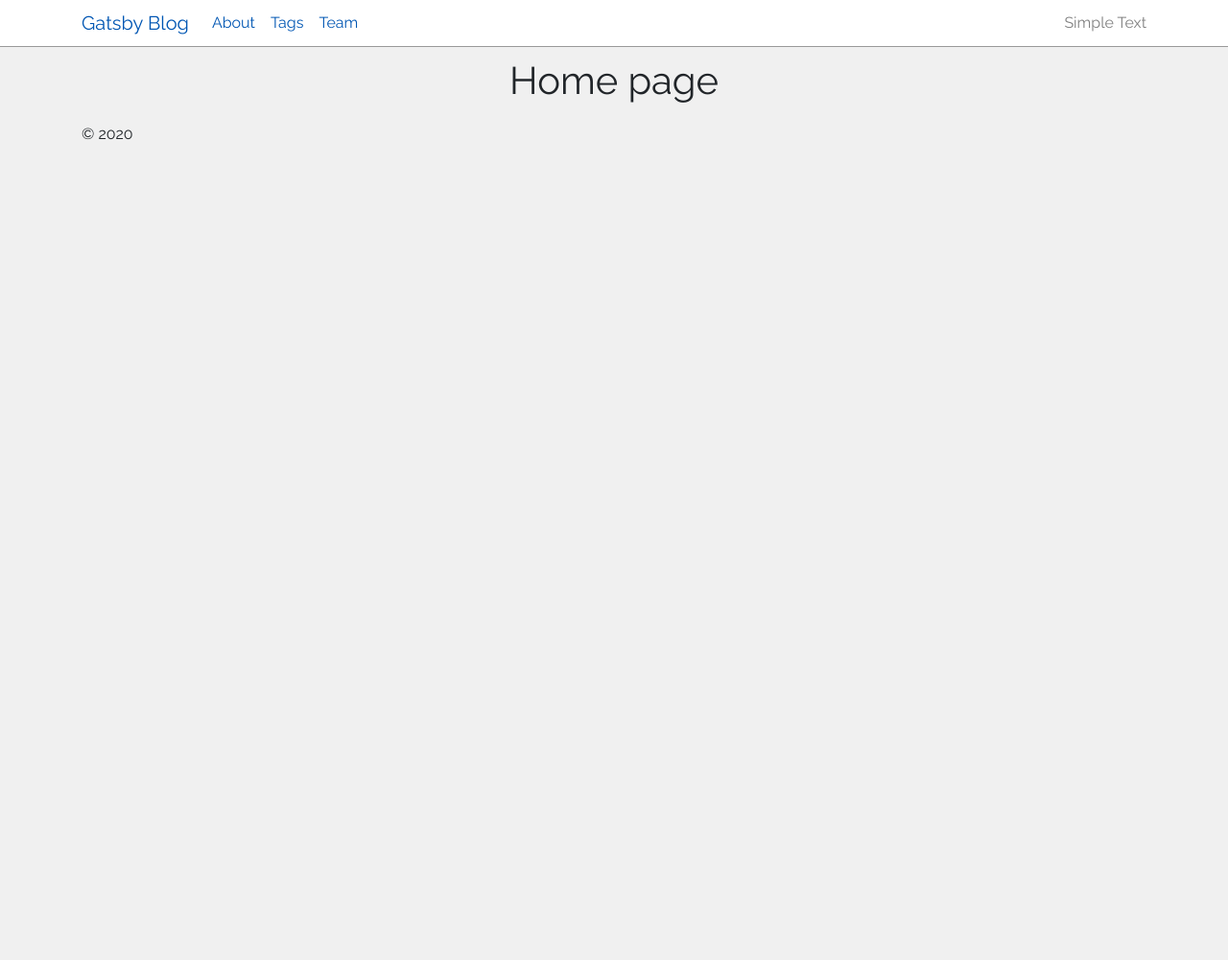
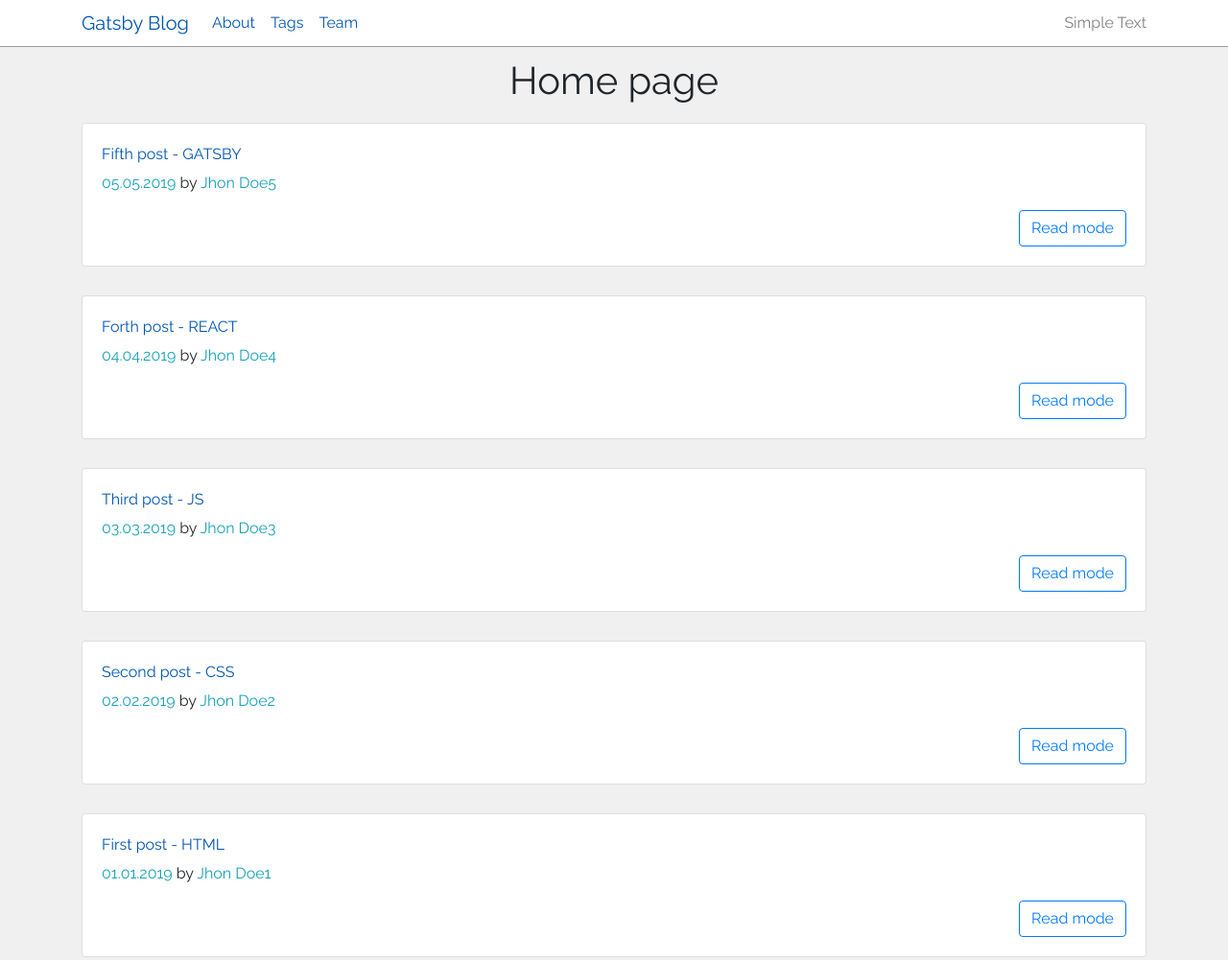
Before and after one commit to MarianBrinza/gatsby_blog_classsed, a Gatsby site: page / in a window 1280 px wide. Shown: the top 1001 px of the page at 96% size. Before the commit the page ends 800 px from the top, so only its background shows below. Built offline with nearby package versions, Linux system fonts and the light colour scheme; Gatsby itself is replaced by a stand-in of ours.

Commit message:
get posts using graphql

```diff
--- a/src/pages/index.js
+++ b/src/pages/index.js
@@ -2,12 +2,64 @@
 
 import Layout from '../components/layout';
 import SEO from '../components/seo';
+import { graphql, StaticQuery } from 'gatsby';
+import Post from '../components/post';
 
 const IndexPage = () => (
   <Layout>
     <SEO title="Home"/>
     <h1>Home page</h1>
+
+    <StaticQuery
+      query={indexQuery}
+      render={(data) => {
+        return (
+          <div>
+            {
+              data.allMarkdownRemark.edges.map(({ node }, index) => {
+                const postData = node.frontmatter;
+                return (
+                  <Post
+                    title={postData.title}
+                    date={postData.date}
+                    author={postData.author}
+                    path={postData.path}
+                    key={index}
+                  />
+                );
+              })
+            }
+          </div>
+        );
+      }}
+    />
+
   </Layout>
 );
 
+const indexQuery = graphql`
+  query query1 {
+    allMarkdownRemark(
+      sort: {
+      fields: frontmatter___date,
+      order: DESC
+      }
+    ){
+      edges {
+        node {
+          frontmatter {
+            title
+            author
+            date
+            path
+          }
+          id
+          excerpt
+        }
+      }
+    }
+  }
+`;
+
+
 export default IndexPage;
```
